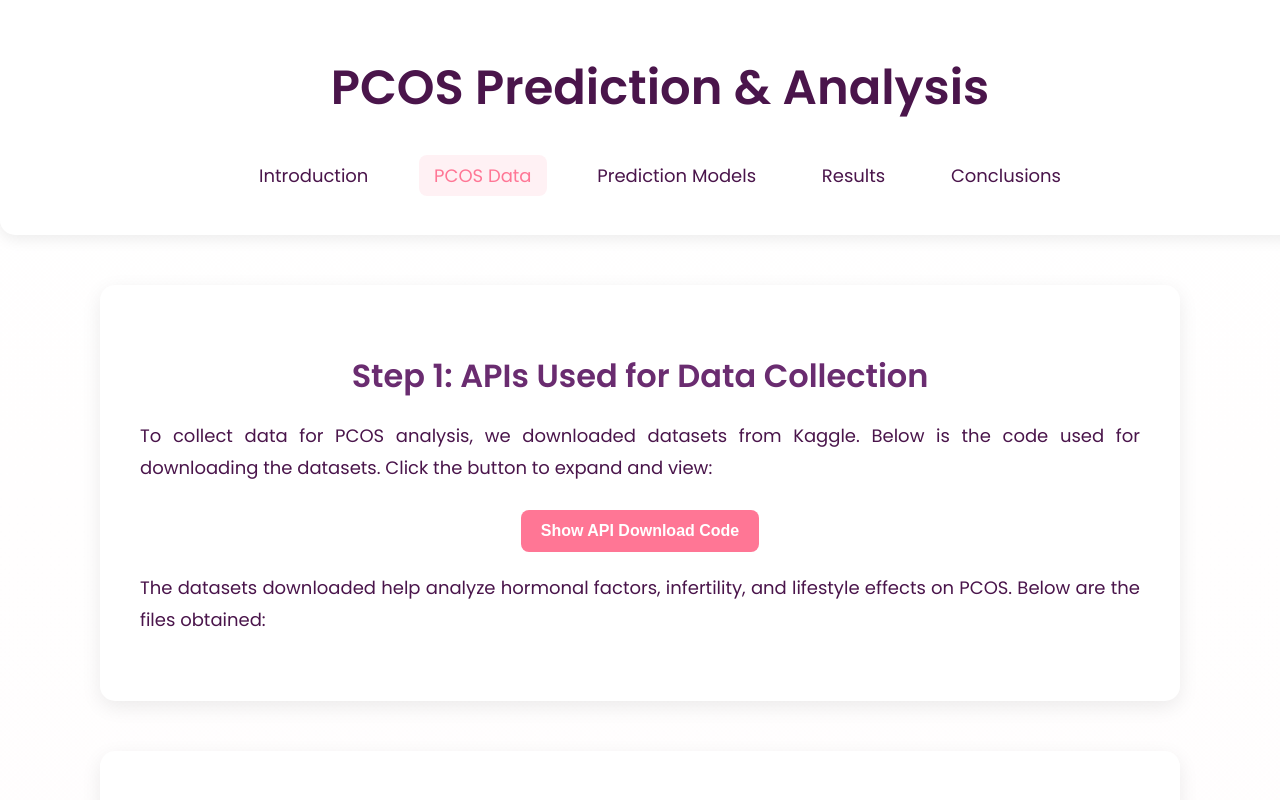
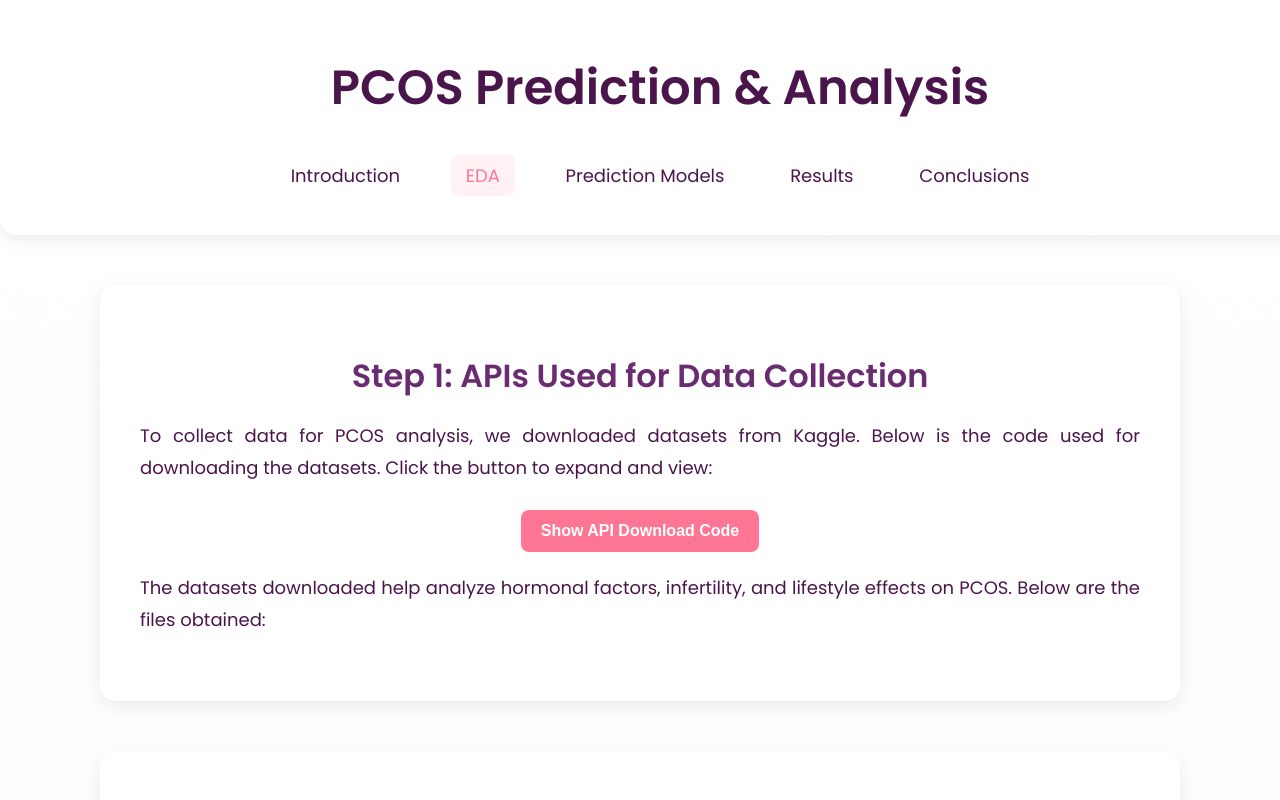
Before and after one commit to Simrann020/PCOS, a plain HTML site: page Pages/eda.html in a window 1280 px wide. Shown: the top 800 px of the page. Drawn offline with Linux system fonts and the light colour scheme.

Commit message:
Update eda.html

```diff
--- a/Pages/eda.html
+++ b/Pages/eda.html
@@ -15,7 +15,7 @@
         <nav>
             <ul>
                 <li><a href="introduction.html">Introduction</a></li>
-                <li><a href="eda.html" class="active">PCOS Data</a></li>
+                <li><a href="eda.html" class="active">EDA</a></li>
                 <li><a href="models.html">Prediction Models</a></li>
                 <li><a href="results.html">Results</a></li>
                 <li><a href="conclusion.html">Conclusions</a></li>
```
